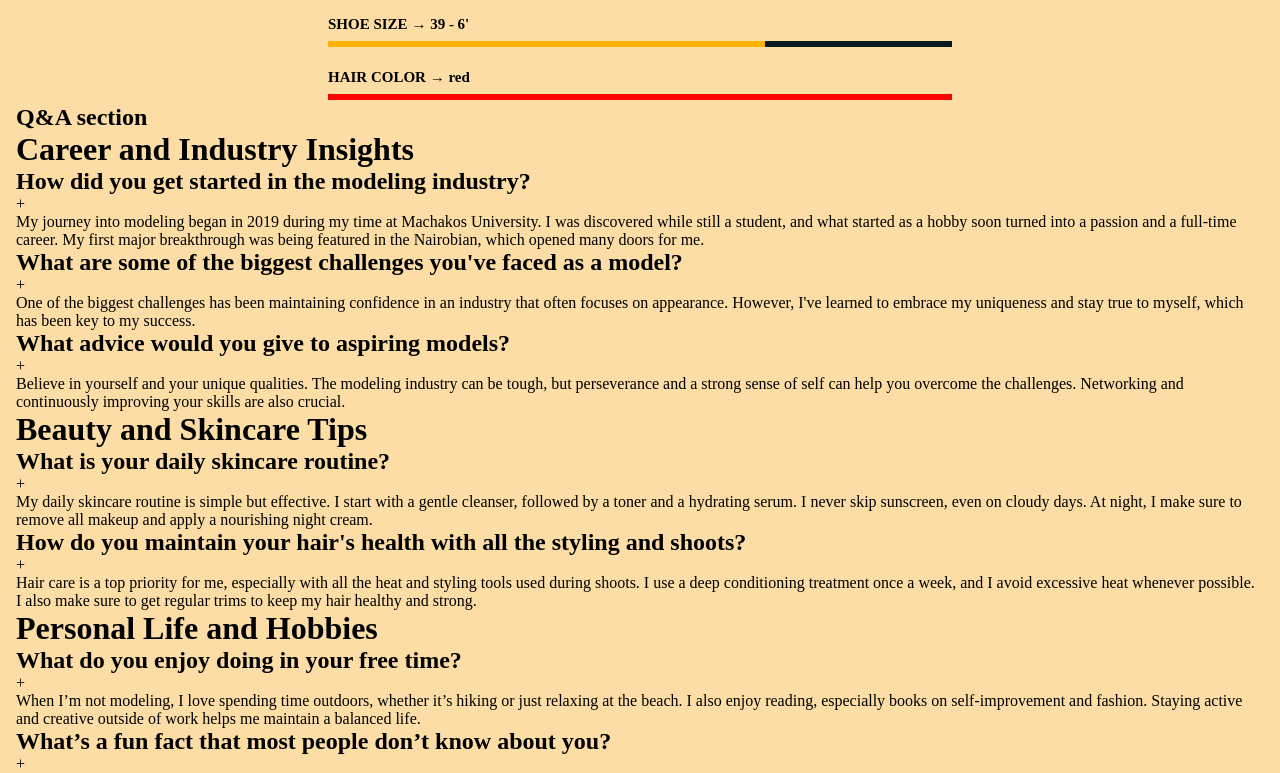
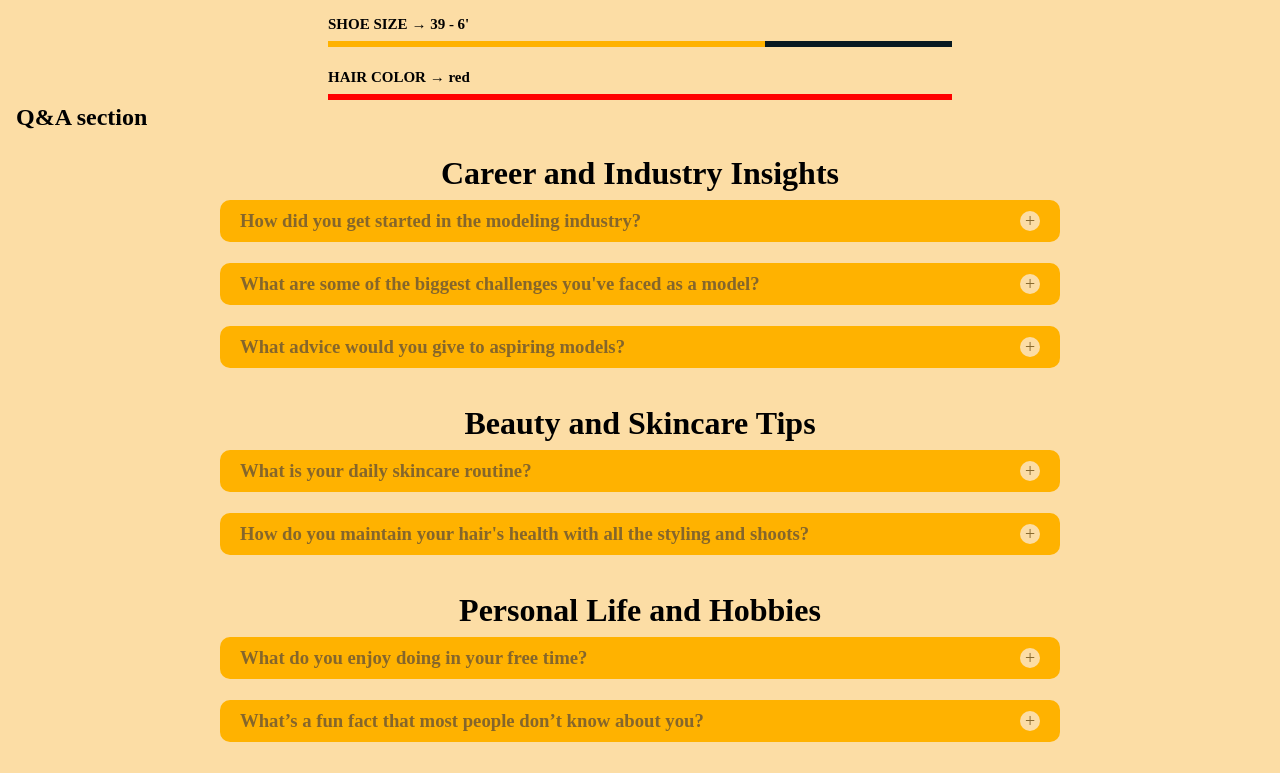
Before and after one commit to Gakiri001/BethPortfolio, a React (Vite) app: page /Blog in a window 1280 px wide. Shown: the part 760-1533 px from the top of the page. Built offline with nearby package versions, Linux system fonts and the light colour scheme.

Commit message:
accordion

```diff
--- a/src/Pages/Blog/Beauty.jsx
+++ b/src/Pages/Blog/Beauty.jsx
@@ -1,21 +1,32 @@
-import React from "react";
+import React, { useState } from "react";
 import beauty from "../../data/beauty";
+import "./Blog.css";
 
-const BeautyCard = ({ BeautyQuestion, BeautyAnswer }) => {
+const BeautyCard = ({ BeautyQuestion, BeautyAnswer, i, selected, toggle }) => {
   return (
     <div className="BeautyCard">
       <div className="item">
-        <div className="title">
-          <h2>{BeautyQuestion}</h2>
-          <span> + </span>
+        <div className="title" onClick={() => toggle(i)}>
+          <h3>{BeautyQuestion}</h3>
+          <span> {selected === i ? "-" : "+"} </span>
         </div>
-        <div>{BeautyAnswer}</div>
+        <div className={selected === i ? "content show" : "content"}>
+          {BeautyAnswer}
+        </div>
       </div>
     </div>
   );
 };
 
 function Beauty() {
+  const [selected, setSelected] = useState(null);
+
+  const toggle = (i) => {
+    if (selected == i) {
+      return setSelected(null);
+    }
+    setSelected(i);
+  };
   return (
     <div className="BlogWrapper">
       <h1>Beauty and Skincare Tips</h1>
@@ -24,6 +35,9 @@ function Beauty() {
           key={i}
           BeautyQuestion={current.BeautyQuestion}
           BeautyAnswer={current.BeautyAnswer}
+          i={i}
+          selected={selected}
+          toggle={toggle}
         />
       ))}
     </div>
--- a/src/Pages/Blog/Blog.css
+++ b/src/Pages/Blog/Blog.css
@@ -76,3 +76,55 @@
     width: 80%;
   }
 }
+
+.BlogWrapper {
+  display: flex;
+  justify-content: center;
+  align-items: center;
+  flex-direction: column;
+  margin: 1.5rem;
+}
+.BlogWrapper .BtsCard,
+.BlogWrapper .BeautyCard,
+.BlogWrapper .Careercard,
+.BlogWrapper .FashionCard,
+.BlogWrapper .PersonalCard {
+  width: 70%;
+  margin: 0.5rem 0;
+}
+
+.BlogWrapper .item {
+  background: var(--color1);
+  margin-bottom: 5px;
+  padding: 10px 20px;
+  cursor: pointer;
+  border-radius: 10px;
+}
+.BlogWrapper .item .title {
+  color: #85662b;
+  display: flex;
+  justify-content: space-between;
+  align-items: center;
+}
+.BlogWrapper .item .title span {
+  font-size: 18px;
+  height: 20px;
+  width: 20px;
+  border-radius: 50%;
+  display: grid;
+  place-content: center;
+  background-color: rgb(252, 221, 165);
+}
+.BlogWrapper .item .content {
+  color: #3f2e0e;
+  max-height: 0;
+  overflow: hidden;
+  transition: all 0.2s cubic-bezier(0, 1, 0, 1);
+}
+.BlogWrapper .item .content.show {
+  margin-top: 1rem;
+  height: auto;
+  max-height: 9999px;
+  line-height: 1.5rem;
+  transition: all 0.2s cubic-bezier(0, 1, 0, 1);
+}
--- a/src/Pages/Blog/Bts.jsx
+++ b/src/Pages/Blog/Bts.jsx
@@ -1,5 +1,6 @@
 import React from "react";
 import bts from "../../data/bts";
+import "./Blog.css";
 
 const BtsCard = ({ BTSQuestion, BTSAnswer }) => {
   return (
@@ -17,7 +18,7 @@ const BtsCard = ({ BTSQuestion, BTSAnswer }) => {
 
 function Bts() {
   return (
-    <div>
+    <div className="BlogWrapper">
       <h1>Behind-the-Scenes Experiences</h1>
       {bts.map((current, i) => (
         <BtsCard
--- a/src/Pages/Blog/Career.jsx
+++ b/src/Pages/Blog/Career.jsx
@@ -1,21 +1,32 @@
-import React from "react";
+import React, { useState } from "react";
 import career from "../../data/career";
+import "./Blog.css";
 
-const Careercard = ({ CareerQuestion, CareerAnswer }) => {
+const Careercard = ({ CareerQuestion, CareerAnswer, i, selected, toggle }) => {
   return (
-    <div className="BlogCard">
+    <div className="Careercard">
       <div className="item">
-        <div className="title">
-          <h2>{CareerQuestion}</h2>
-          <span> + </span>
+        <div className="title" onClick={() => toggle(i)}>
+          <h3>{CareerQuestion}</h3>
+          <span> {selected === i ? "-" : "+"} </span>
         </div>
-        <div>{CareerAnswer}</div>
+        <div className={selected === i ? "content show" : "content"}>
+          {CareerAnswer}
+        </div>
       </div>
     </div>
   );
 };
 
 function Career() {
+  const [selected, setSelected] = useState(null);
+
+  const toggle = (i) => {
+    if (selected == i) {
+      return setSelected(null);
+    }
+    setSelected(i);
+  };
   return (
     <div className="BlogWrapper">
       <h1>Career and Industry Insights</h1>
@@ -24,6 +35,9 @@ function Career() {
           key={i}
           CareerQuestion={current.CareerQuestion}
           CareerAnswer={current.CareerAnswer}
+          i={i}
+          selected={selected}
+          toggle={toggle}
         />
       ))}
     </div>
--- a/src/Pages/Blog/Fashion.jsx
+++ b/src/Pages/Blog/Fashion.jsx
@@ -1,5 +1,6 @@
 import React from "react";
 import fashion from "../../data/fashion";
+import "./Blog.css";
 
 const FashionCard = ({ FashionQuestion, FashionAnswer }) => {
   return (
--- a/src/Pages/Blog/Personal.jsx
+++ b/src/Pages/Blog/Personal.jsx
@@ -1,21 +1,39 @@
-import React from "react";
+import React, { useState } from "react";
 import personal from "../../data/personal";
+import "./Blog.css";
 
-const PersonalCard = ({ PersonalQuestion, PersonalAnswer }) => {
+const PersonalCard = ({
+  PersonalQuestion,
+  PersonalAnswer,
+  i,
+  selected,
+  toggle,
+}) => {
   return (
     <div className="PersonalCard">
       <div className="item">
-        <div className="title">
-          <h2>{PersonalQuestion}</h2>
-          <span> + </span>
+        <div className="title" onClick={() => toggle(i)}>
+          <h3>{PersonalQuestion}</h3>
+          <span> {selected === i ? "-" : "+"} </span>
         </div>
-        <div>{PersonalAnswer}</div>
+        <div className={selected === i ? "content show" : "content"}>
+          {PersonalAnswer}
+        </div>
       </div>
     </div>
   );
 };
 
 function Personal() {
+  const [selected, setSelected] = useState(null);
+
+  const toggle = (i) => {
+    if (selected == i) {
+      return setSelected(null);
+    }
+
+    setSelected(i);
+  };
   return (
     <div className="BlogWrapper">
       <h1>Personal Life and Hobbies</h1>
@@ -24,6 +42,9 @@ function Personal() {
           key={i}
           PersonalQuestion={current.PersonalQuestion}
           PersonalAnswer={current.PersonalAnswer}
+          i={i}
+          selected={selected}
+          toggle={toggle}
         />
       ))}
     </div>
--- a/src/data/career.js
+++ b/src/data/career.js
@@ -2,7 +2,7 @@ const career = [
   {
     CareerQuestion: "How did you get started in the modeling industry?",
     CareerAnswer:
-      "My journey into modeling began in 2019 during my time at Machakos University. I was discovered while still a student, and what started as a hobby soon turned into a passion and a full-time career. My first major breakthrough was being featured in the Nairobian, which opened many doors for me.",
+      "My journey into modeling began in 2019 during my time at Machakos University. I discovered the modeling urge while still a student, and what started as a hobby soon turned into a passion and a full-time career. My first major breakthrough was being featured in the Nairobian, which opened many doors for me.",
   },
   {
     CareerQuestion:
```
